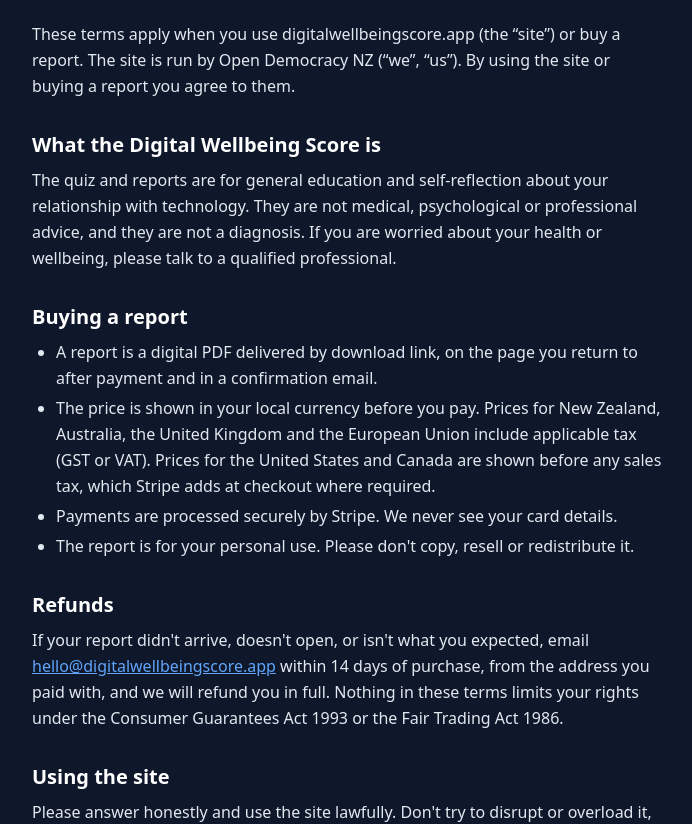
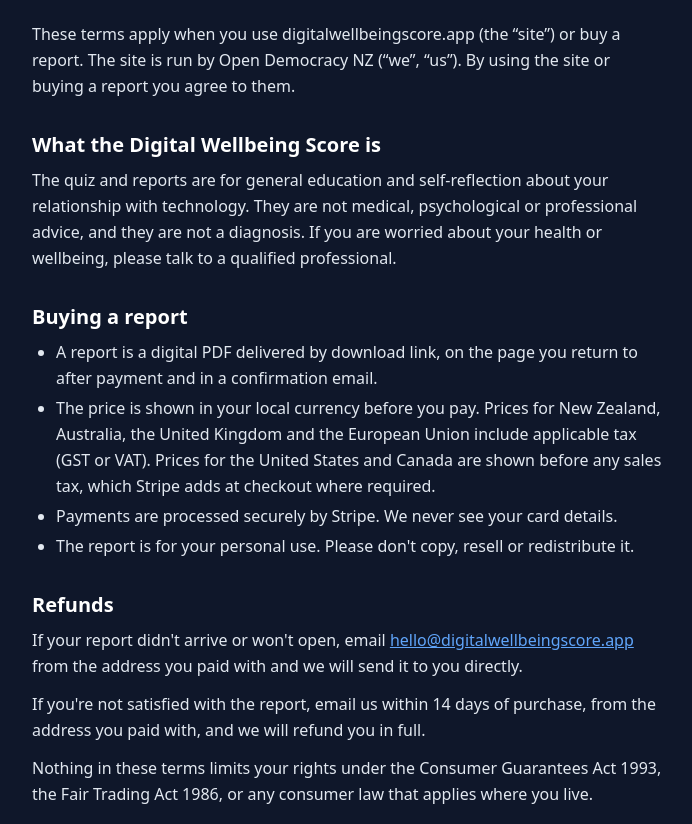
Before and after one commit to opendemocracynz/digital-wellbeing-scorecard, a website: page public/terms.html in a window 1280 px wide. Shown: the part 159-983 px from the top of the page, without its empty margins (292-984 px from the left). Drawn offline with nearby package versions, Linux system fonts and the light colour scheme.

Commit message:
Refund wording: resend undelivered reports, refund only if unsatisfied (14 days)
Co-Authored-By: Claude Sonnet 5.5 <noreply@anthropic.com>

```diff
--- a/public/terms.html
+++ b/public/terms.html
@@ -26,7 +26,9 @@
     </ul>
 
     <h2 class="text-xl font-semibold text-white mt-8 mb-2">Refunds</h2>
-    <p class="leading-relaxed mb-3">If your report didn't arrive, doesn't open, or isn't what you expected, email <a class="text-blue-400 underline" href="mailto:hello@digitalwellbeingscore.app">hello@digitalwellbeingscore.app</a> within 14 days of purchase, from the address you paid with, and we will refund you in full. Nothing in these terms limits your rights under the Consumer Guarantees Act 1993 or the Fair Trading Act 1986.</p>
+    <p class="leading-relaxed mb-3">If your report didn't arrive or won't open, email <a class="text-blue-400 underline" href="mailto:hello@digitalwellbeingscore.app">hello@digitalwellbeingscore.app</a> from the address you paid with and we will send it to you directly.</p>
+    <p class="leading-relaxed mb-3">If you're not satisfied with the report, email us within 14 days of purchase, from the address you paid with, and we will refund you in full.</p>
+    <p class="leading-relaxed mb-3">Nothing in these terms limits your rights under the Consumer Guarantees Act 1993, the Fair Trading Act 1986, or any consumer law that applies where you live.</p>
 
     <h2 class="text-xl font-semibold text-white mt-8 mb-2">Using the site</h2>
     <p class="leading-relaxed mb-3">Please answer honestly and use the site lawfully. Don't try to disrupt or overload it, or access parts of it you aren't meant to. We may change, pause or remove features at any time.</p>
```
Also changed, not shown: public/help.html (+1 -1 lines).
